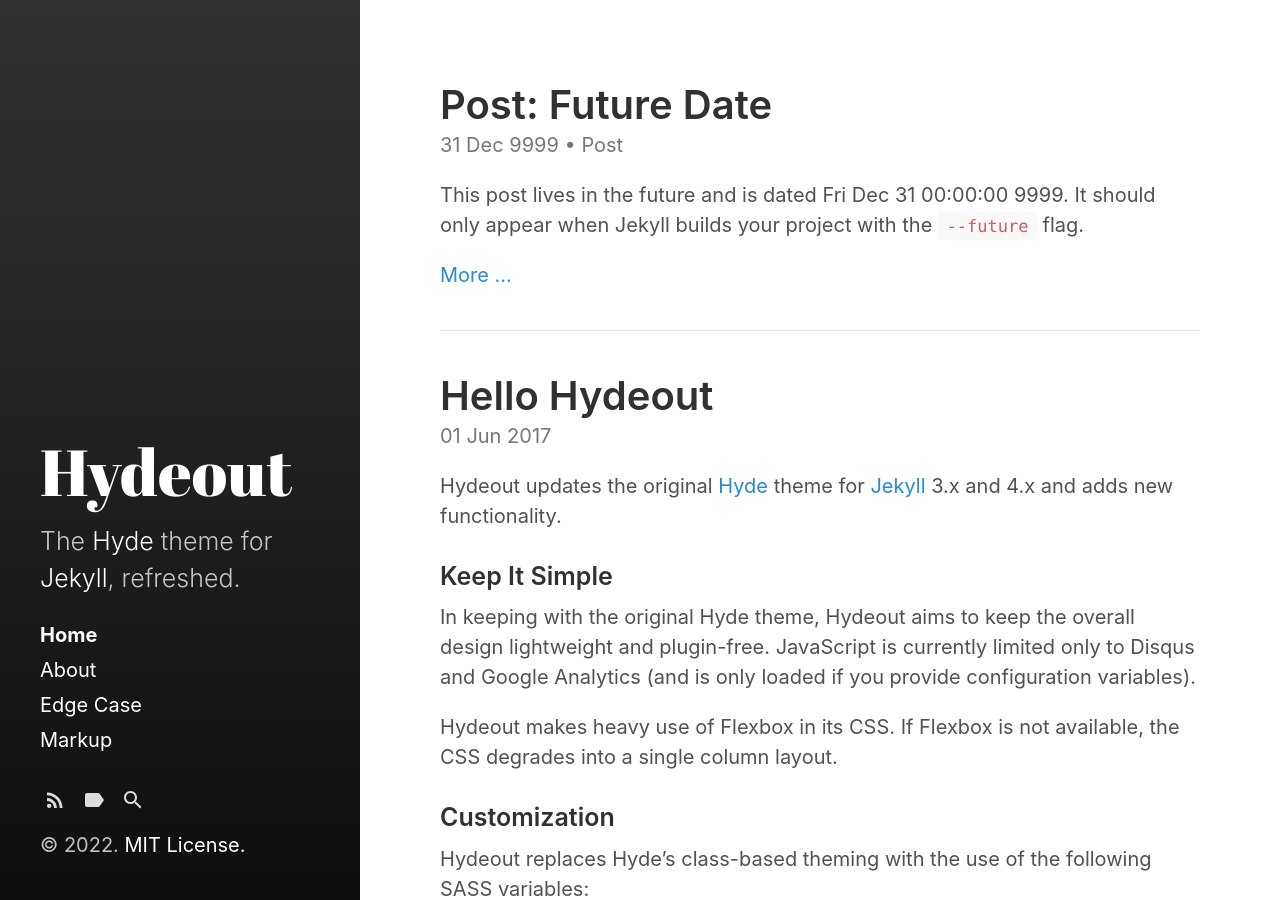
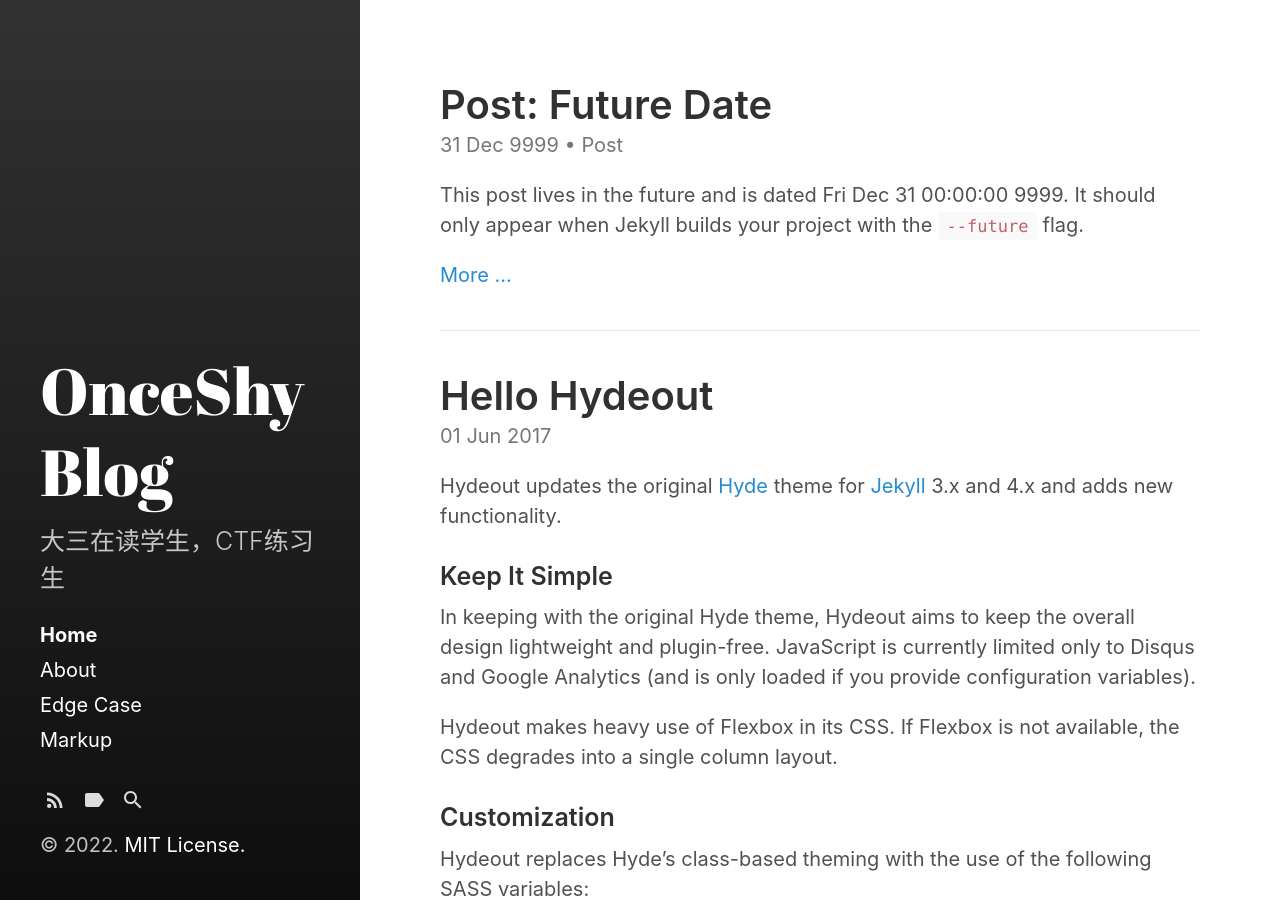
Before and after one commit to showmydata/showmydata.github.io, a Jekyll site: the page built from index.html, in a window 1280 px wide and 900 px high. Built offline with Jekyll 4.4.1, drawn with Linux system fonts in a browser that asks for light colours; the list of posts is cut into pages by our own code.

Commit message:
Update _config.yml

```diff
--- a/_config.yml
+++ b/_config.yml
@@ -3,20 +3,17 @@ markdown:         kramdown
 highlighter:      rouge
 
 # Setup
-title:            Hydeout
-tagline:          'A Jekyll theme'
-description:      'The <a href="http://hyde.getpoole.com" target="_blank">Hyde</a> theme for <a href="http://jekyllrb.com" target="_blank">Jekyll</a>, refreshed.'
+title:            OnceShy Blog
+tagline:          '一个普普通通的博客'
+description:      '大三在读学生，CTF练习生'
 url:              https://shomydata.github.io
-baseurl:          '/hydeout'
+baseurl:          ''
                   # the optional subpath of your site, e.g. "/blog"
                   # NB: This applies to all pages in your Jekyll site.
                   # If you want to move just the blog index pages but keep
                   # other pages at root, see the paginate_path and
                   # sidebar_blog_link below.
 
-author:
-  name:           'Andrew Fong'
-  url:            https://twitter.com/fongandrewc
 
 paginate:         5
 # paginate_path:    '/page:num'
```
